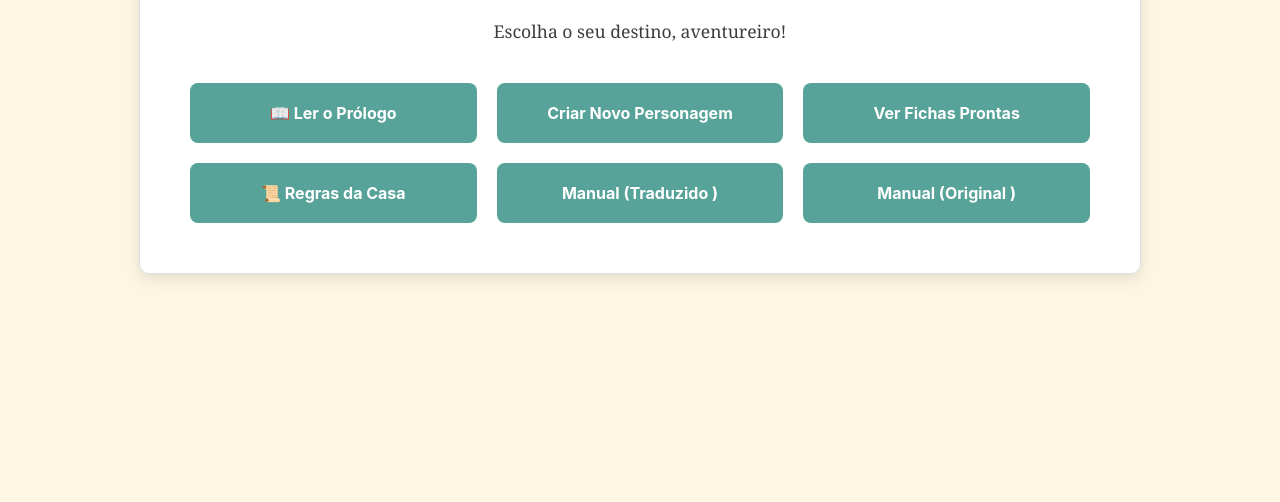
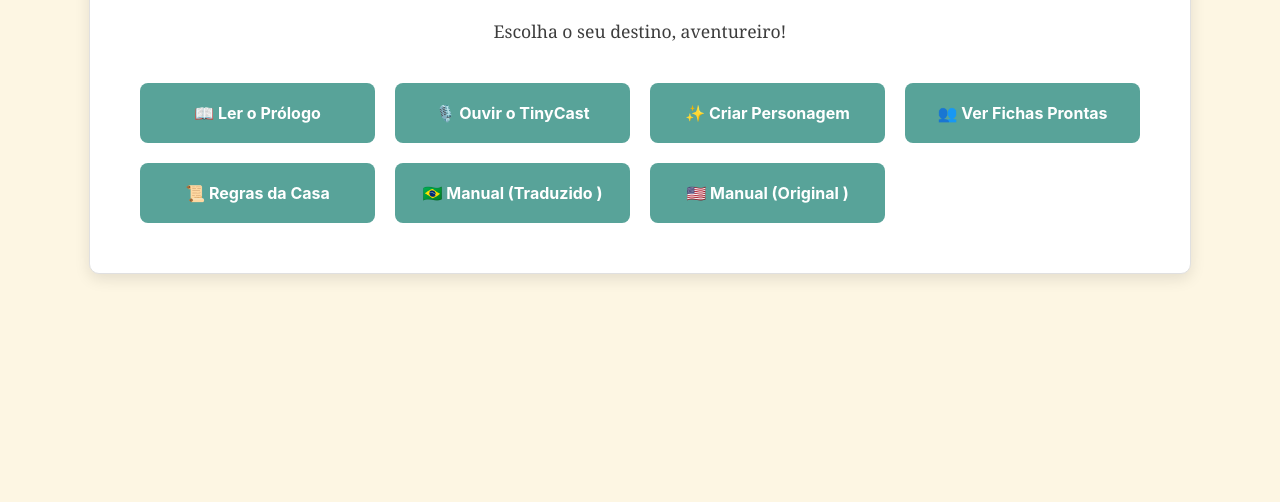
Before and after one commit to xerxeslins/nosso-tiny-dungeon, a plain HTML site: page index.html in a window 1280 px wide. Shown: the part 338-840 px from the top of the page. Drawn offline with Linux system fonts and the light colour scheme.

Commit message:
Update index.html

```diff
--- a/index.html
+++ b/index.html
@@ -20,9 +20,9 @@
             display: flex;
             justify-content: center;
             align-items: center;
-            min-height: 100vh; /* Garante que o conteúdo centralize mesmo em telas grandes */
+            min-height: 100vh;
             margin: 0;
-            padding: 20px 0; /* Adiciona um pouco de espaço vertical */
+            padding: 20px 0;
         }
         .menu-container {
             text-align: center;
@@ -32,7 +32,7 @@
             box-shadow: 0 5px 15px rgba(0,0,0,0.1);
             border: 1px solid var(--cor-borda);
             width: 90%;
-            max-width: 900px; /* Aumenta um pouco a largura máxima para acomodar 3 colunas */
+            max-width: 1000px;
         }
         h1 {
             color: var(--cor-destaque);
@@ -46,9 +46,8 @@
             margin-bottom: 40px;
         }
         .menu-options {
-            /* Alterado para um grid 3x2 */
             display: grid;
-            grid-template-columns: repeat(auto-fit, minmax(220px, 1fr)); /* Layout responsivo */
+            grid-template-columns: repeat(auto-fit, minmax(220px, 1fr));
             gap: 20px;
         }
         .menu-button {
@@ -75,11 +74,12 @@
         <p>Escolha o seu destino, aventureiro!</p>
         <div class="menu-options">
             <a href="prologo.html" class="menu-button">📖 Ler o Prólogo</a>
-            <a href="criador.html" class="menu-button">Criar Novo Personagem</a>
-            <a href="fichas.html" class="menu-button">Ver Fichas Prontas</a>
+            <a href="tinycast.html" class="menu-button">🎙️ Ouvir o TinyCast</a>
+            <a href="criador.html" class="menu-button">✨ Criar Personagem</a>
+            <a href="fichas.html" class="menu-button">👥 Ver Fichas Prontas</a>
             <a href="regrasdacasa.html" class="menu-button">📜 Regras da Casa</a>
-            <a href="https://drive.google.com/file/d/1o-mlUvaWSIm8BK16Aq0cApcflqJc9aSb/view?usp=drive_link" target="_blank" class="menu-button">Manual (Traduzido )</a>
-            <a href="https://drive.google.com/file/d/1u1QulDMTyBWALdAJ9EI5jDSAwTpaZVPc/view?usp=drive_link" target="_blank" class="menu-button">Manual (Original )</a>
+            <a href="https://drive.google.com/file/d/1o-mlUvaWSIm8BK16Aq0cApcflqJc9aSb/view?usp=drive_link" target="_blank" class="menu-button">🇧🇷 Manual (Traduzido )</a>
+            <a href="https://drive.google.com/file/d/1u1QulDMTyBWALdAJ9EI5jDSAwTpaZVPc/view?usp=drive_link" target="_blank" class="menu-button">🇺🇸 Manual (Original )</a>
         </div>
     </div>
 </body>
```
